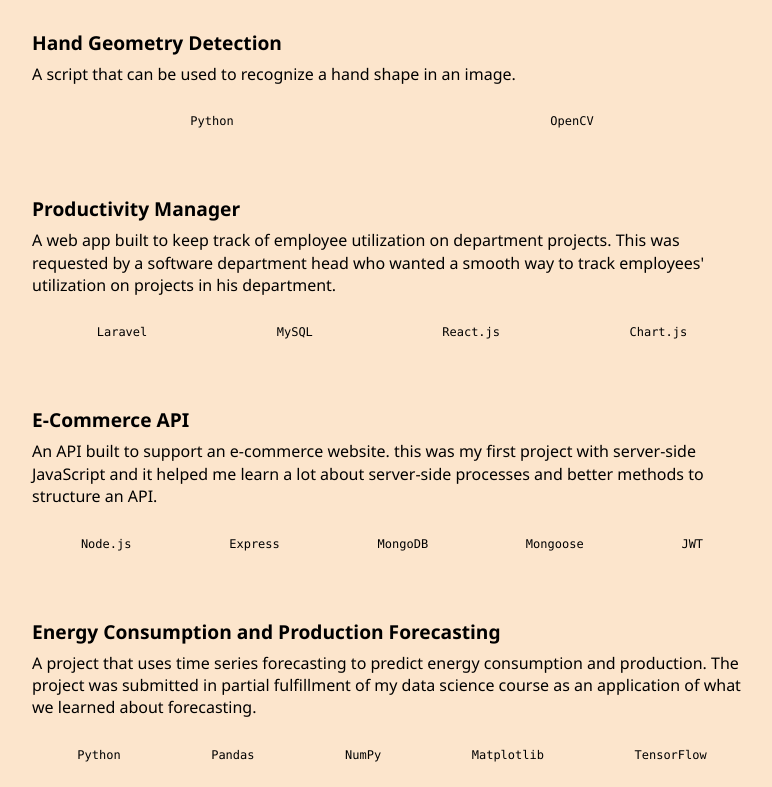
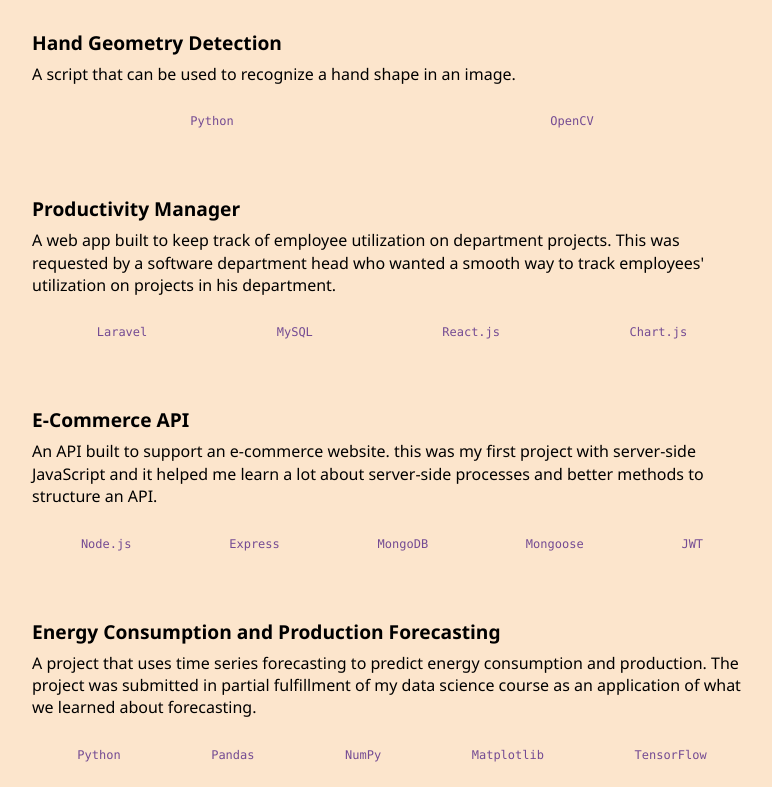
Before and after one commit to belsabbagh/my-portfolio-website, a SvelteKit app: page / in a window 1280 px wide. Shown: the part 1213-2000 px from the top of the page, without its empty margins (248-1020 px from the left). Built offline with nearby package versions, Linux system fonts and the light colour scheme.

Commit message:
fix(project.svelte): fixed swmantically incorrect code

```diff
--- a/src/components/Project.svelte
+++ b/src/components/Project.svelte
@@ -6,20 +6,23 @@
 
 <div class={props.class}>
   {#if props.project.tag}
-    <code>{props.project.tag}</code><br />
+    <span class="monospace">{props.project.tag}</span><br />
   {/if}
   <TextLink href={props.project.href} aria-label={props.project.title}><h3>{props.project.title}</h3></TextLink>
   <p>{props.project.description}</p>
   <ul class="project-tags">
     {#each props.project.stack as item}
-      <ThinkingListItem content={item.opinion}><code>{item.name}</code></ThinkingListItem>
+      <ThinkingListItem content={item.opinion}><span
+      class="monospace">{item.name}</span ></ThinkingListItem>
     {/each}
   </ul>
   </div>
 
 <style>
-  code {
+  .monospace {
+    color: var(--accent);
     font-size: 0.75rem;
+    font-family: var(--code-font);
   }
   .project-tags {
     display: flex;
```
